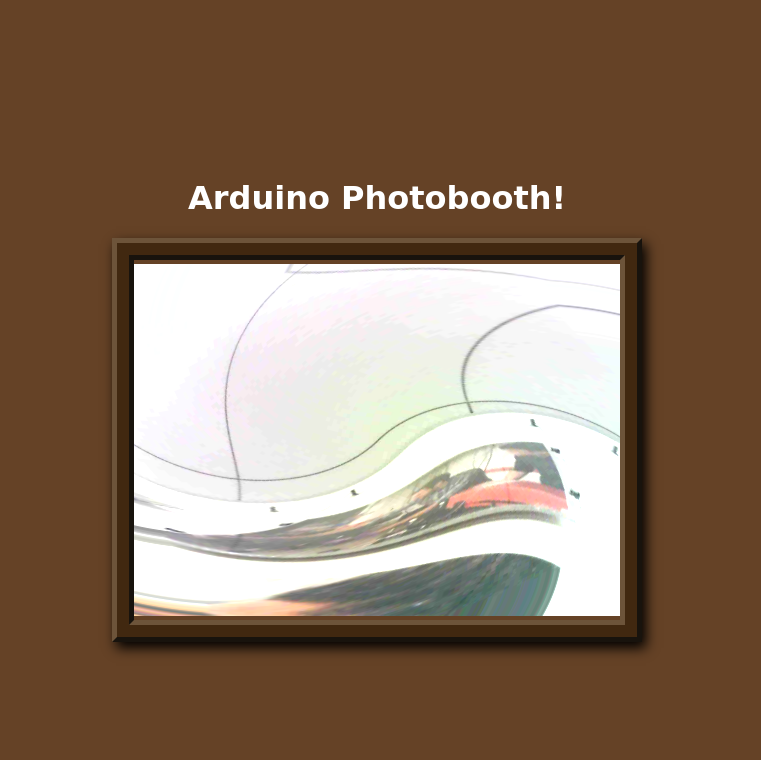
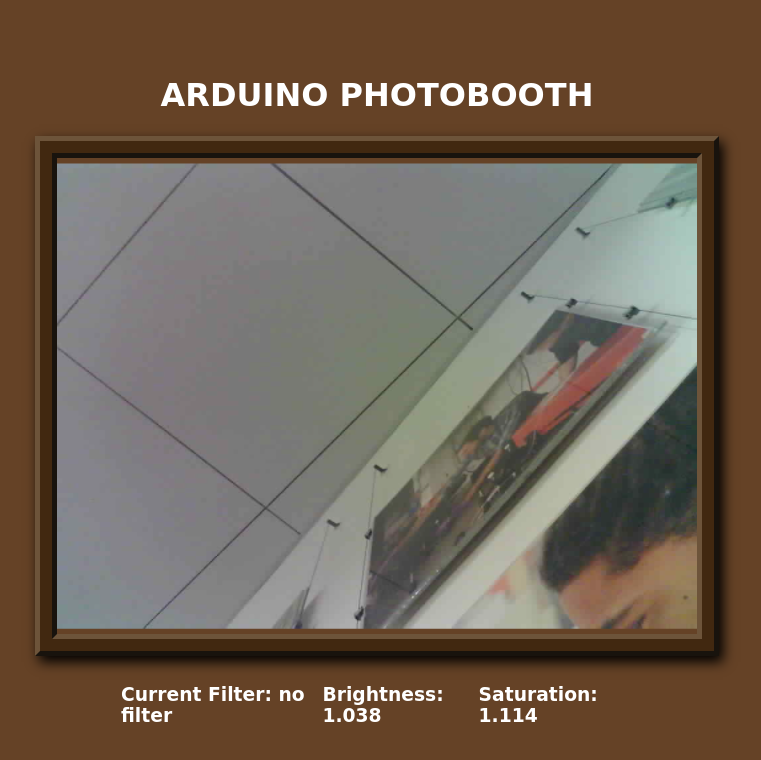
Before and after one commit to nicholasvadasz/arduino-photo-booth, a React (Create React App) app: page / in a window 1280 px wide. Shown: the top 760 px of the page, without its empty margins (263-1024 px from the left). Built offline with nearby package versions, Linux system fonts and the light colour scheme.

Commit message:
Make window bigger

```diff
--- a/src/App.css
+++ b/src/App.css
@@ -9,21 +9,28 @@
   color: rgb(255, 255, 255);
 }
 
-
 /* CREDIT TO https://codepen.io/john_skowronski/pen/Egqqjy */
 .outerBevel {
-	box-shadow:				4px 6px 12px 0 black;
-	border-width:			5px;
-	border-style:			solid;
-	border-color:			rgb(109, 84, 58) rgb(24, 19, 13) rgb(24, 19, 13) rgb(109, 84, 58);
-	}
+  box-shadow: 4px 6px 12px 0 black;
+  border-width: 5px;
+  border-style: solid;
+  border-color: rgb(109, 84, 58) rgb(24, 19, 13) rgb(24, 19, 13) rgb(109, 84, 58);
+}
 
 .flatSurface {
-	border:						12px solid rgb(65, 40, 16);
-	}
+  border: 12px solid rgb(65, 40, 16);
+}
 
 .innerBevel {
-	border-width:			5px;
-	border-style:			solid;
-	border-color:			rgb(24, 19, 13)	rgb(109, 84, 58) rgb(109, 84, 58) rgb(24, 19, 13);
-	}
+  border-width: 5px;
+  border-style: solid;
+  border-color: rgb(24, 19, 13) rgb(109, 84, 58) rgb(109, 84, 58) rgb(24, 19, 13);
+}
+
+.rowOfThings {
+  margin-top: 10px;
+  width: 40vw;
+  display: flex;
+  flex-direction: row;
+  justify-content: space-between;
+}
--- a/src/App.tsx
+++ b/src/App.tsx
@@ -1,11 +1,13 @@
 import React from "react";
 import "./App.css";
-import { useState, useEffect } from "react";
+import { useState, useEffect, useRef } from "react";
 import ShaderImage from "./ShaderImage";
 
 function App() {
   const [variables, setVariables] = useState([0, 0]);
   const [version, setVersion] = useState("grayscale");
+  const [imagePath, setImagePath] = useState("/image.jpg");
+  const canvasRef = useRef<HTMLCanvasElement>(null);
 
   const mapper = (value: number) => {
     switch (value) {
@@ -16,7 +18,7 @@ function App() {
       case 2:
         return "mirror";
       default:
-        return "swirl";
+        return "no filter";
     }
   }
 
@@ -27,18 +29,28 @@ function App() {
         const variables = text.split(" ");
         setVersion(mapper(variables[0].trim() as unknown as number));
         setVariables([variables[1].trim() as unknown as number, variables[2].trim() as unknown as number]);
+        if (variables[3] && variables[3].trim() === "0") {
+          setImagePath("/cat.jpg");
+        } else {
+          setImagePath("/image.jpg");
+        }
       });
   }, []);
 
   return (
     <div className="App">
-      <h1 style={{ fontFamily: "Comic Sans MS" }}>Arduino Photobooth!</h1>
+      <h1 style={{ fontFamily: "Comic Sans MS" }}>ARDUINO PHOTOBOOTH</h1>
       <div className="outerBevel">
         <div className="flatSurface">
-          <div className="innerBevel" style={{ height: "45vh", width: "38vw" }}>
-            <ShaderImage imagePath="/image.jpg" version={version} variables={variables}/>
+          <div className="innerBevel" style={{ height: "59.5vh", width: "50vw" }}>
+            <ShaderImage imagePath={imagePath} version={version} variables={variables} canvasRef={canvasRef} />
           </div>
         </div>
+      </div>
+      <div className="rowOfThings" style={{ fontFamily: "Comic Sans MS" }}>
+          <h3>Current Filter: {version}</h3>
+          <h3>Brightness: {variables[0] / 500}</h3>
+          <h3>Saturation: {variables[1] / 500}</h3>
       </div>
     </div>
   );
--- a/src/ShaderImage.tsx
+++ b/src/ShaderImage.tsx
@@ -3,8 +3,7 @@ import { Canvas } from '@react-three/fiber';
 import { TextureLoader } from 'three';
 import { Plane } from '@react-three/drei';
 
-const ShaderImage = ({ imagePath, version, variables }: { imagePath: string, version: string, variables: number[] }) => {
-
+const ShaderImage = ({ imagePath, version, variables, canvasRef }: { imagePath: string, version: string, variables: number[], canvasRef: React.RefObject<HTMLCanvasElement> }) => {
 // [0.0, 2.0] values for brightness and saturation
 const brightness = variables[0] / 500;
 const saturation = variables[1] / 500;
@@ -106,6 +105,26 @@ const mirror = {
   `
 };
 
+const noShader = {
+  ...baseShader,
+  fragmentShader: `
+    precision mediump float;
+    varying vec2 vUv;
+    uniform sampler2D uTexture;
+    uniform float uBrightness;
+    uniform float uSaturation;
+
+    ${adjustImage}
+
+    void main() {
+      vec4 color = texture2D(uTexture, vUv);
+      vec3 adjustedColor = adjustBrightness(color.rgb, uBrightness);
+      adjustedColor = adjustSaturation(adjustedColor, uSaturation);
+      gl_FragColor = vec4(adjustedColor, color.a);
+    }
+  `
+};
+
   var shader = grayscale;
   switch (version) {
     case "grayscale":
@@ -117,8 +136,11 @@ const mirror = {
     case "mirror":
       shader = mirror;
       break;
+    case "no filter":
+      shader = noShader;
+      break;
     default:
-      shader = swirl;
+      shader = noShader;
   }
 
   return (
```
Also changed, not shown: public/cat.jpg (added), public/variables.txt.
